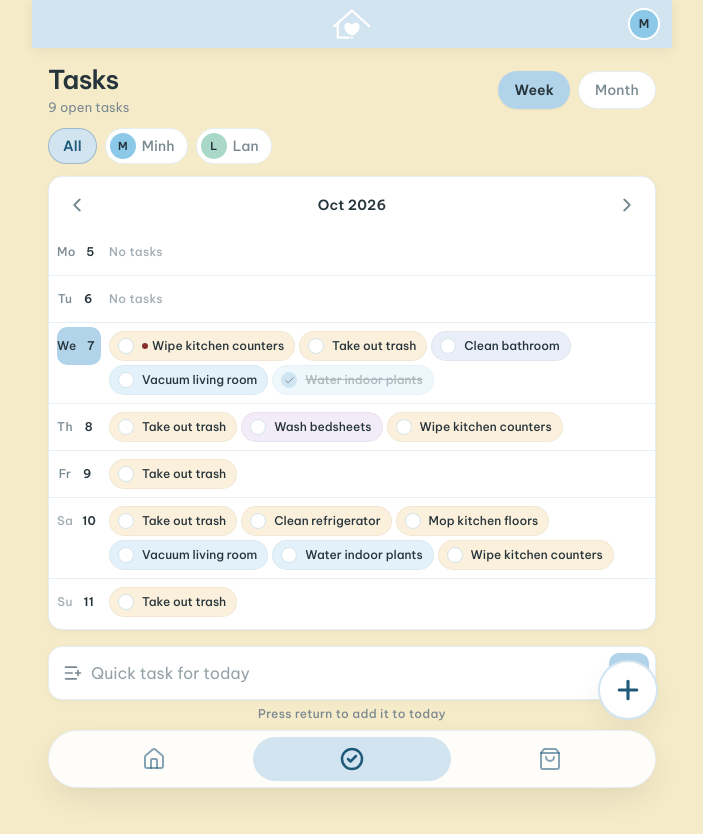
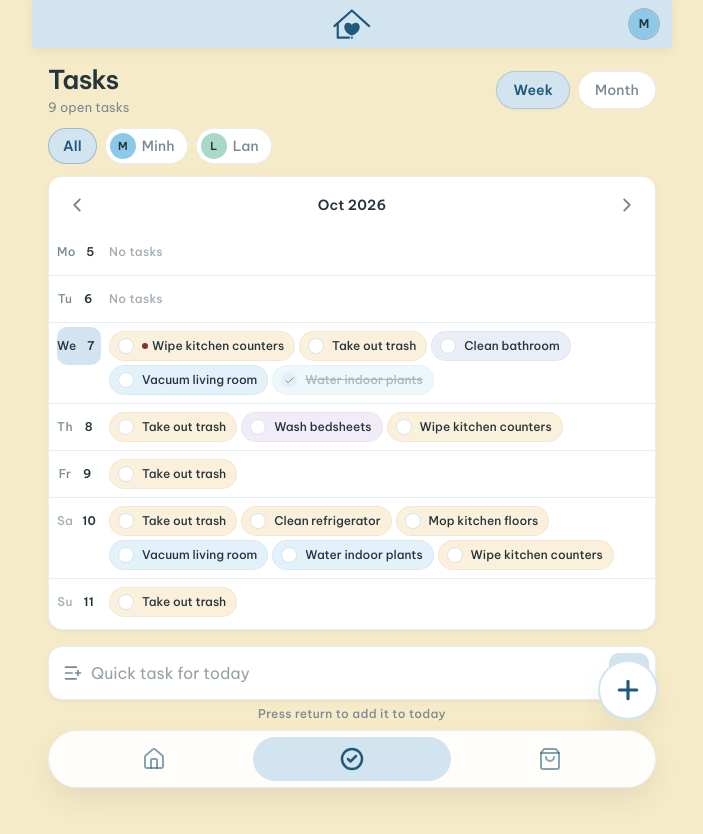
Before and after one commit to yennhi361998-code/Namin, a React (Vite) app: page /tasks in a window 1280 px wide. Shown: the top 834 px of the page, without its empty margins (288-991 px from the left). Built offline with nearby package versions, Linux system fonts and the light colour scheme.

Commit message:
style: update header background and menu selected state colors to Ice Melt theme

```diff
--- a/src/components/shell.tsx
+++ b/src/components/shell.tsx
@@ -98,12 +98,12 @@ function useHideOnScroll() {
   return visible;
 }
 
-const HEADER = 'sticky top-0 z-30 -mx-margin bg-header text-ink pt-safe shadow-[0_2px_10px_rgba(38,52,59,0.08)] transition-transform duration-300 ease-in-out';
+const HEADER = 'sticky top-0 z-30 -mx-margin bg-header text-header-ink pt-safe shadow-[0_2px_10px_rgba(38,52,59,0.08)] transition-transform duration-300 ease-in-out';
 
 /** Round icon button for the header band. */
 export function HeaderButton({ icon, label, onClick }: { icon: IconName; label: string; onClick: () => void }) {
   return (
-    <button type="button" onClick={onClick} aria-label={label} title={label} className="w-11 h-11 rounded-full flex items-center justify-center text-ink active:bg-white/40">
+    <button type="button" onClick={onClick} aria-label={label} title={label} className="w-11 h-11 rounded-full flex items-center justify-center text-header-ink active:bg-header-ink/10">
       <Icon name={icon} className="text-[26px]" />
     </button>
   );
@@ -140,16 +140,16 @@ export function PillTabs<T extends string>({
               'min-h-[38px] px-4 rounded-full text-label-md transition-colors inline-flex items-center',
               tone === 'header'
                 ? active
-                  ? 'bg-white text-ink font-semibold shadow-sm'
-                  : 'text-ink/80 active:bg-white/30'
+                  ? 'bg-header text-header-ink font-semibold shadow-sm border border-header-ink/20'
+                  : 'text-header-ink/80 active:bg-header-ink/10'
                 : active
-                  ? 'bg-sky text-ink font-semibold shadow-sm'
+                  ? 'bg-header text-header-ink font-semibold shadow-sm border border-header-ink/20'
                   : 'bg-surface text-ink-sub border border-line active:bg-soft',
             )}
           >
             {o.label}
             {o.count != null && (
-              <span className={cx('ml-1.5 text-caption px-1.5 rounded-full', active ? 'bg-white/60' : 'bg-canvas border border-line')}>{o.count}</span>
+              <span className={cx('ml-1.5 text-caption px-1.5 rounded-full', active ? 'bg-white/60 text-header-ink' : 'bg-canvas border border-line')}>{o.count}</span>
             )}
           </button>
         );
@@ -167,11 +167,11 @@ export function BrandHeader() {
       <div className="h-12 px-1.5 grid grid-cols-[52px_1fr_52px] items-center">
         <span aria-hidden />
         <div className="flex justify-center">
-          <Logo height={30} color="#FFFFFF" />
+          <Logo height={30} color="#1F5A7B" />
         </div>
         <div className="flex justify-end">
-          <button type="button" onClick={() => openSheet({ type: 'household' })} aria-label="Household and members" className="w-11 h-11 rounded-full flex items-center justify-center active:bg-white/40">
-            <span className="rounded-full ring-2 ring-white">
+          <button type="button" onClick={() => openSheet({ type: 'household' })} aria-label="Household and members" className="w-11 h-11 rounded-full flex items-center justify-center active:bg-header-ink/10">
+            <span className="rounded-full ring-2 ring-header-ink/30">
               <MemberAvatar member={me} size={28} />
             </span>
           </button>
@@ -191,7 +191,7 @@ export function PageHeader({ title, back, right, children }: { title: string; ba
         <div className="flex justify-start">
           <HeaderButton icon="chevron_left" label="Back" onClick={goBack} />
         </div>
-        <h1 className="text-title-sm text-ink text-center truncate">{title}</h1>
+        <h1 className="text-title-sm text-header-ink text-center truncate">{title}</h1>
         <div className="flex justify-end">{right}</div>
       </div>
       {children && <div className="px-margin pb-3">{children}</div>}
--- a/tailwind.config.js
+++ b/tailwind.config.js
@@ -16,10 +16,10 @@ export default {
         // Sticky-note task paper: Lemon Icing.
         sticky: { DEFAULT: '#F6EBC8', edge: '#E4D2A2', line: '#DCC58F', fold: '#EDE0B4' },
         surface: '#FFFFFF',
-        sky: '#B2D4EB',
-        'sky-hover': '#9ECAE4',
-        'sky-dark': '#4B88B3',
-        link: '#1B577A',
+        sky: '#D3E4F1',
+        'sky-hover': '#C0DAEC',
+        'sky-dark': '#3A779C',
+        link: '#1F5A7B',
         soft: '#EBF3F9',
         ink: '#26343B',
         'ink-sub': '#7A8991',
```
